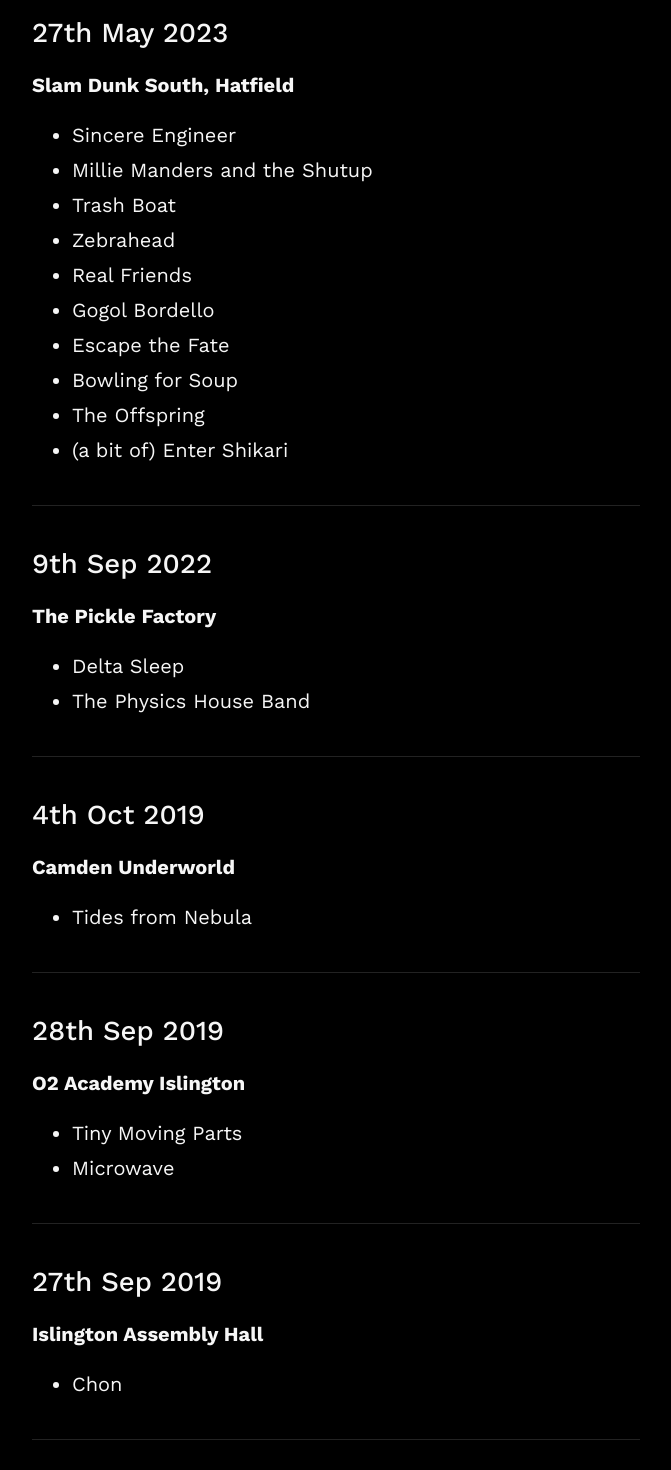
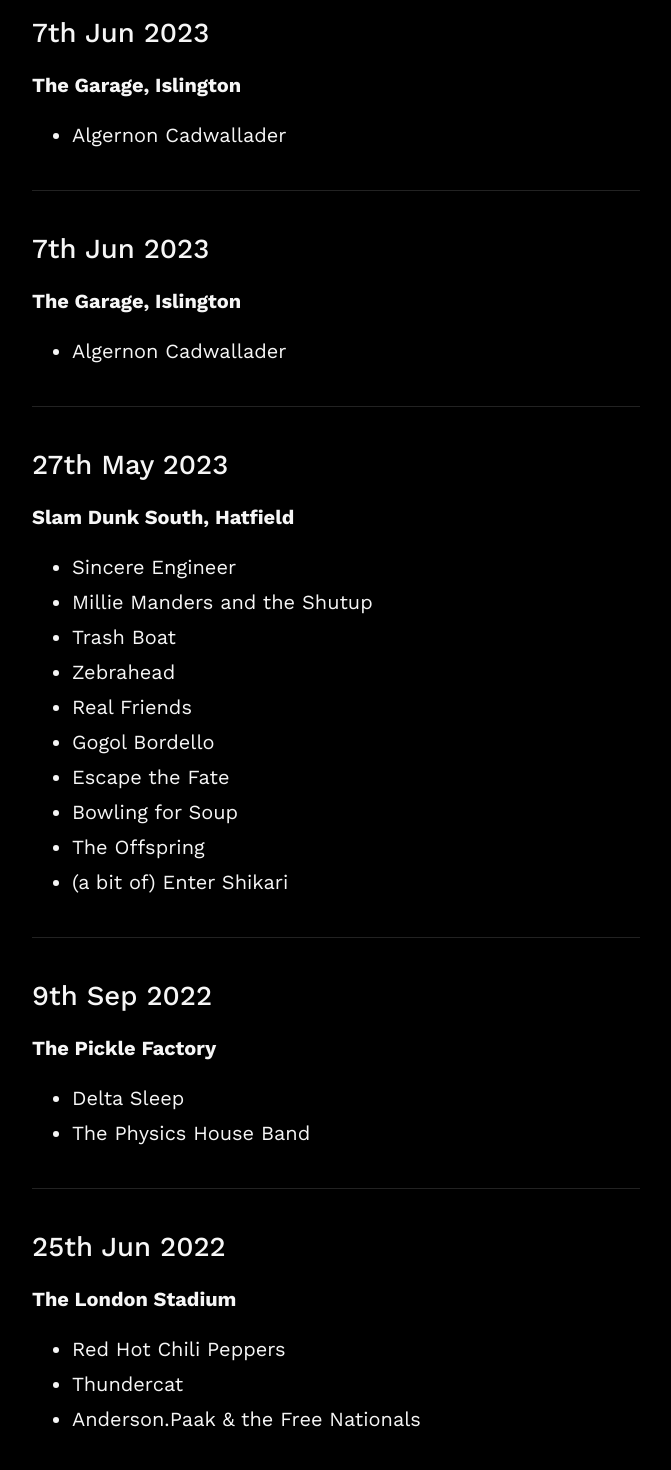
Before and after one commit to josephluck/website, a Next.js app: page /gigs in a window 1280 px wide. Shown: the part 620-2090 px from the top of the page, without its empty margins (304-975 px from the left). Built offline with nearby package versions, Linux system fonts and the light colour scheme; a web font is replaced by a local one.

Commit message:
Update gigs

```diff
--- a/pages/gigs.mdx
+++ b/pages/gigs.mdx
@@ -5,6 +5,22 @@
 # Gigs I've seen
 
 Here's a list of all the gigs I've been to 🤘
+
+---
+
+## 21th Jul 2023
+
+**The Tottenham Hotspur Stadium**
+
+- Red Hot Chili Peppers
+
+---
+
+## 7th Jun 2023
+
+**The Garage, Islington**
+
+- Algernon Cadwallader
 
 ---
 
@@ -41,6 +57,14 @@
 - The Physics House Band
 
 ---
+
+## 25th Jun 2022
+
+**The London Stadium**
+
+- Red Hot Chili Peppers
+- Thundercat
+- Anderson.Paak & the Free Nationals
 
 ## 4th Oct 2019
 
@@ -81,7 +105,7 @@
 **All Points East**
 
 - Architects
-- Bring Me The Horizon [review](https://www.allpointseastfestival.com/lowdown/day-4-bring-me-the-horizon/)
+- Bring Me The Horizon
 - While She Sleeps
 - Sleeping With Sirens
 - Idles
```
